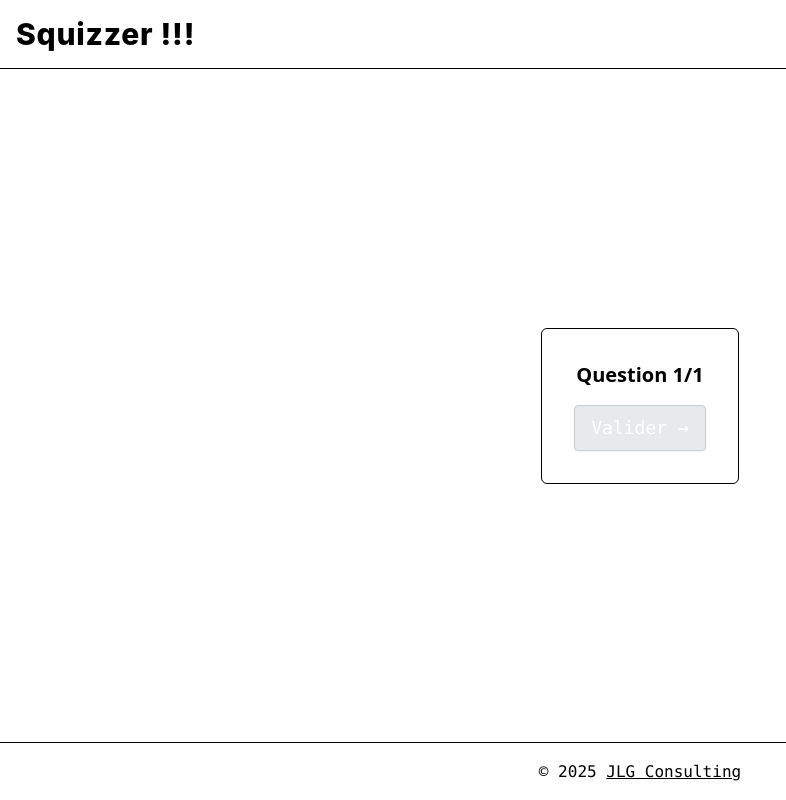
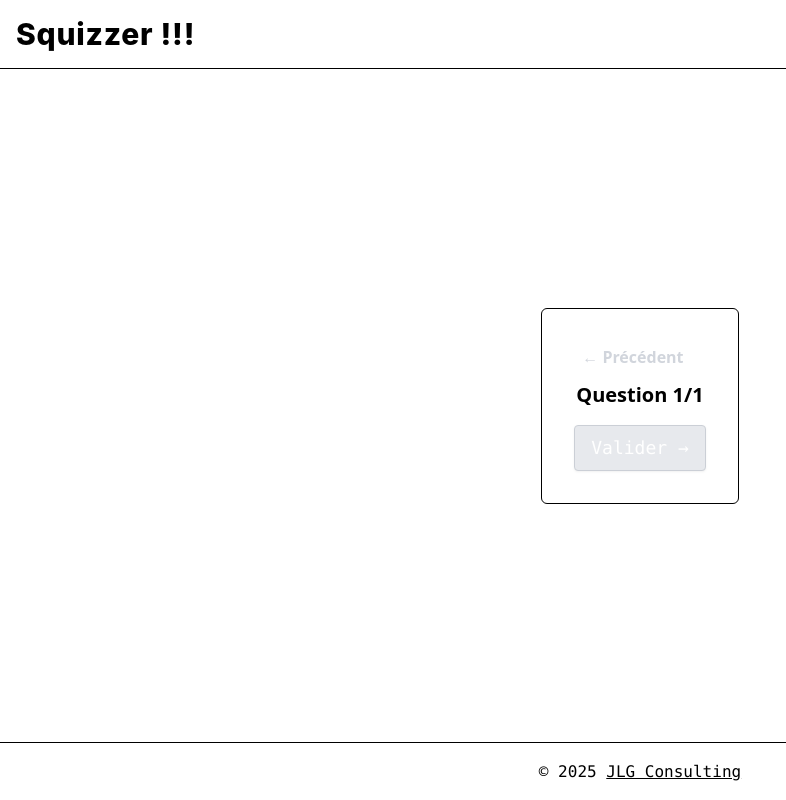
Before and after one commit to jlg-formation/squizzer, a React (Vite) app: page /squizzer/qcm in a window 1280 px wide. Shown: the whole page, without its empty margins (0-786 px from the left). Built offline with nearby package versions, Linux system fonts and the light colour scheme.

Commit message:
feat: add ButtonSecondary component and implement navigation in QcmPassPage

```diff
--- /dev/null
+++ b/src/components/ButtonSecondary.tsx
@@ -0,0 +1,26 @@
+import React from "react";
+
+interface ButtonSecondaryProps
+  extends React.ButtonHTMLAttributes<HTMLButtonElement> {
+  children: React.ReactNode;
+  className?: string;
+}
+
+const ButtonSecondary: React.FC<ButtonSecondaryProps> = ({
+  children,
+  className = "",
+  disabled,
+  ...props
+}) => {
+  return (
+    <button
+      className={`border-none bg-transparent px-2 py-1 font-semibold transition-colors duration-150 ${disabled ? "cursor-not-allowed text-gray-300" : "cursor-pointer text-gray-700 hover:text-black"} ${className}`}
+      disabled={disabled}
+      {...props}
+    >
+      {children}
+    </button>
+  );
+};
+
+export default ButtonSecondary;
--- a/src/pages/QcmPassPage.tsx
+++ b/src/pages/QcmPassPage.tsx
@@ -3,6 +3,7 @@ import { useQcmProgressStore } from "../store/qcmProgressStore";
 import { useQcmConfigStore } from "../store/qcmConfigStore";
 import Layout from "../layout/Layout";
 import ButtonPrimary from "../components/ButtonPrimary";
+import ButtonSecondary from "../components/ButtonSecondary";
 import { useNavigate } from "react-router-dom";
 
 const QcmPassPage: React.FC = () => {
@@ -33,9 +34,25 @@ const QcmPassPage: React.FC = () => {
       navigate("/results");
     }
   };
+  const handlePrevious = () => {
+    if (currentQuestion > 1) {
+      setCurrentQuestion(currentQuestion - 1);
+      setSelected(null);
+    }
+  };
+
   return (
     <Layout>
       <div className="mx-auto max-w-xl rounded-md border border-black bg-white p-8 text-center">
+        <div className="mb-2 text-left">
+          <ButtonSecondary
+            className="text-base"
+            onClick={handlePrevious}
+            disabled={currentQuestion === 1}
+          >
+            &larr; Précédent
+          </ButtonSecondary>
+        </div>
         <h2 className="mb-4 text-xl font-bold">
           Question {currentQuestion}/{totalQuestions}
         </h2>
@@ -67,6 +84,7 @@ const QcmPassPage: React.FC = () => {
             </div>
           </>
         )}
+        <div className="flex gap-4">
           <ButtonPrimary
             className="w-full text-lg"
             onClick={handleValidate}
@@ -75,6 +93,7 @@ const QcmPassPage: React.FC = () => {
             Valider &rarr;
           </ButtonPrimary>
         </div>
+      </div>
     </Layout>
   );
 };
```
Lines whose indentation alone changed are shown as unchanged.
